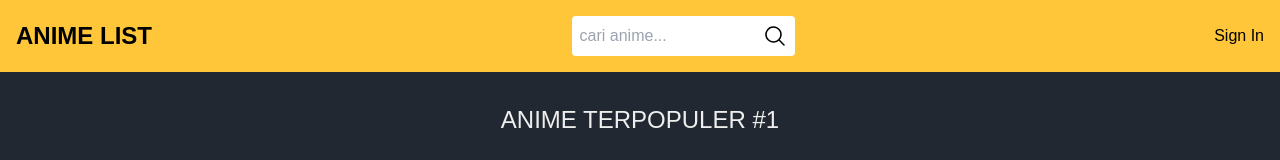
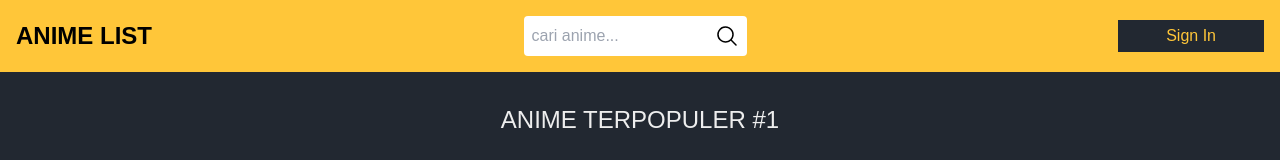
Before and after one commit to femas-arianda-rizki/Anime_List, a Next.js app: page /populer in a window 1280 px wide. Shown: the top 160 px of the page. Built offline with nearby package versions, Linux system fonts and the light colour scheme; no server answers; a web font is replaced by a local one.

Commit message:
Fitur User Auth Login System, next js

```diff
--- a/next.config.js
+++ b/next.config.js
@@ -5,6 +5,9 @@ const nextConfig = {
       {
         hostname: "cdn.myanimelist.net",
       },
+      {
+        hostname: "avatars.githubusercontent.com",
+      },
     ],
   },
 };
--- a/src/app/anime/[id]/page.jsx
+++ b/src/app/anime/[id]/page.jsx
@@ -1,5 +1,5 @@
-import { getAnimeResponse } from "@/libs/api-libs";
-import VideoPlayer from "@/components/Utilities/VideoPlayer";
+import { getAnimeResponse } from "../../../libs/api-libs";
+import VideoPlayer from "../../../components/Utilities/VideoPlayer";
 import Image from "next/image";
 
 const Page = async ({ params: { id } }) => {
--- a/src/app/api/auth/[...nextauth]/route.js
+++ b/src/app/api/auth/[...nextauth]/route.js
@@ -1,7 +1,7 @@
 import NextAuth from "next-auth";
 import githubAuth from "next-auth/providers/github";
 
-const authOption = {
+export const authOption = {
   providers: [
     githubAuth({
       clientId: process.env.GITHUB_CLIENT,
--- /dev/null
+++ b/src/app/users/dashboard/page.jsx
@@ -0,0 +1,16 @@
+import { authUserSession } from "../../../libs/auth-libs";
+import Image from "next/image";
+
+const Page = async () => {
+  const user = await authUserSession();
+
+  return (
+    <div className="text-color-primary">
+      <h3>DASHBOARD</h3>
+      <h5>Welcome, {user.name}</h5>
+      <Image src={user.image} alt="..." width={250} height={250} />
+    </div>
+  );
+};
+
+export default Page;
--- /dev/null
+++ b/src/components/Navbar/UserActionButton.jsx
@@ -0,0 +1,27 @@
+import Link from "next/link";
+import { authUserSession } from "../../libs/auth-libs";
+
+const UserActionButton = async () => {
+  const user = await authUserSession();
+
+  const actionLabel = user ? "Sign Out" : "Sign In";
+  const actionURL = user ? "/api/auth/signout" : "/api/auth/signin";
+
+  return (
+    <div className="flex justify-between gap-2">
+      {user ? (
+        <Link href="/users/dashboard" className="py-1">
+          Dashboard
+        </Link>
+      ) : null}
+      <Link
+        href={actionURL}
+        className="bg-color-dark text-color-accent py-1 px-12 inline-block"
+      >
+        {actionLabel}
+      </Link>
+    </div>
+  );
+};
+
+export default UserActionButton;
--- a/src/components/Navbar/index.jsx
+++ b/src/components/Navbar/index.jsx
@@ -1,5 +1,7 @@
 import Link from "next/link";
 import InputSearch from "./InputSearch";
+import UserActionButton from "./UserActionButton";
+import { User } from "@phosphor-icons/react/dist/ssr";
 
 const Navbar = () => {
   return (
@@ -9,7 +11,7 @@ const Navbar = () => {
           ANIME LIST
         </Link>
         <InputSearch />
-        <Link href="/api/auth/signin" className="">Sign In</Link>
+        <UserActionButton/>
       </div>
     </header>
   );
--- /dev/null
+++ b/src/libs/auth-libs.js
@@ -0,0 +1,7 @@
+import { getServerSession } from "next-auth";
+import { authOption } from "../app/api/auth/[...nextauth]/route";
+
+export const authUserSession = async () => {
+  const session = await getServerSession(authOption);
+  return session?.user;
+};
```
Also changed, not shown: src/app/layout.jsx (+6 -3 lines), src/app/page.jsx (+3 -10 lines).
